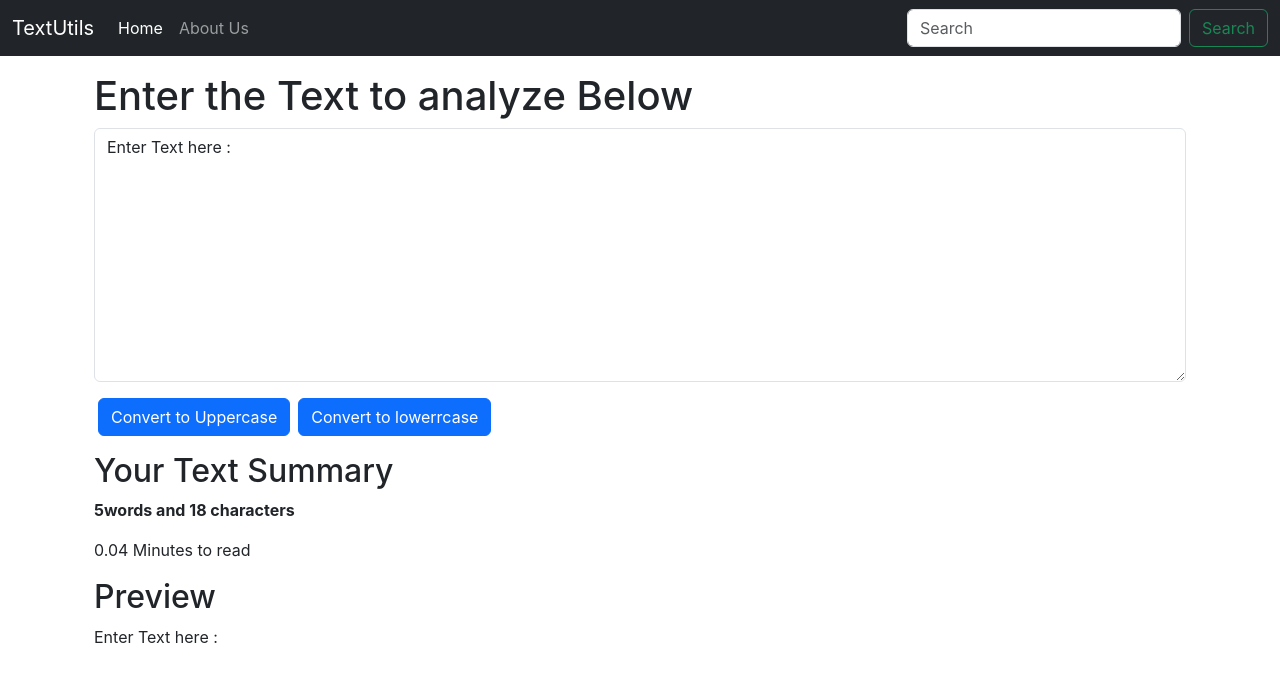
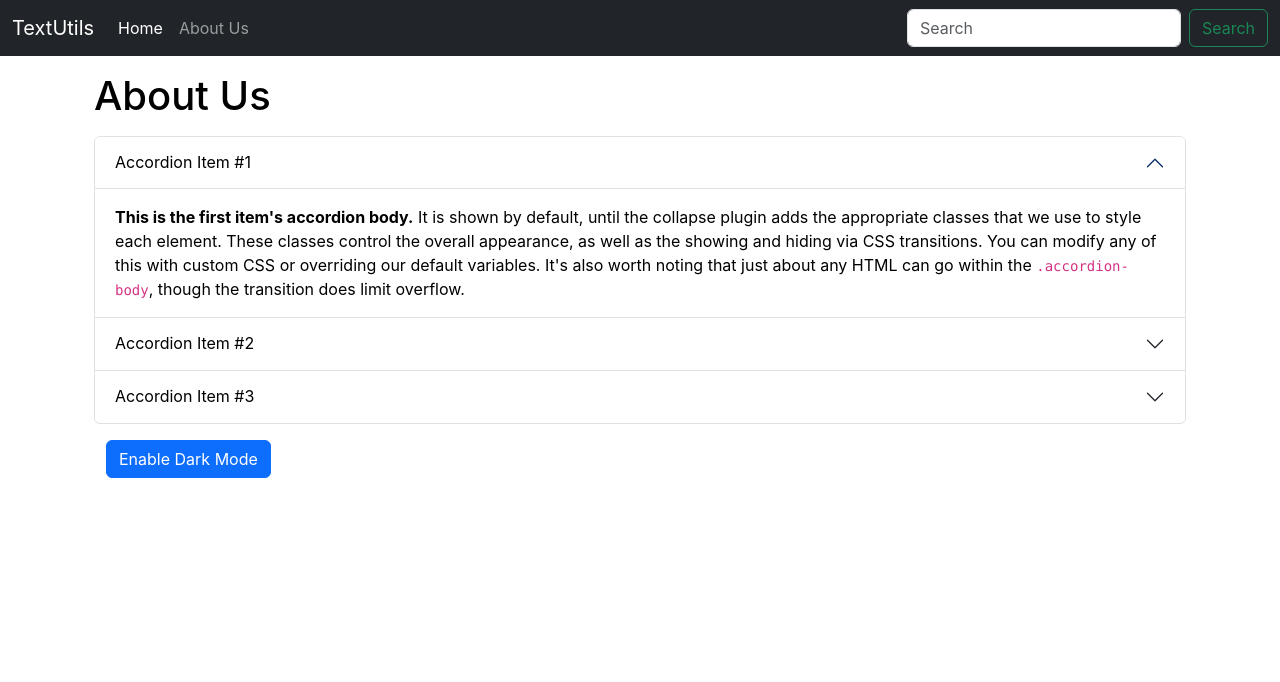
Before and after one commit to Abhi-33/React-fullCourse, a React (Create React App) app: page / in a window 1280 px wide. Shown: the top 682 px of the page. Built offline with nearby package versions, Linux system fonts and the light colour scheme.

Commit message:
Updated all the files

```diff
--- a/src/App.js
+++ b/src/App.js
@@ -1,13 +1,15 @@
 import './App.css';
+import About from './components/About';
 import Navbar from './components/Navbar';
-import TextForm from './components/TextForm'
+// import TextForm from './components/TextForm'
 
 function App() {
   return (
    <>
 <Navbar title="TextUtils"/>
 <div className="container my-3">
-<TextForm heading="Enter the Text to analyze Below" />
+{/* <TextForm heading="Enter the Text to analyze Below" /> */}
+<About />
 </div>
    </>
   );
--- /dev/null
+++ b/src/components/About.js
@@ -0,0 +1,77 @@
+import React, { useState } from 'react'
+
+export default function About() {
+
+        const [myStyle , setmyStyle] = useState({
+            color : 'black',
+            backgroundColor : 'white'
+        })
+
+        const [btnText , setbtnText] = useState("Enable Dark Mode")
+        const toggleStyle = ()=>{
+            if(myStyle.color == 'black'){
+                setmyStyle({
+                    color : 'white',
+                    backgroundColor : 'black',
+                    border : '1px solid white'
+                })
+                setbtnText('Enable Light Mode')
+            }
+            else{
+                setmyStyle({
+                    color : 'black',
+                    backgroundColor : 'white',
+                    border : '1px solid white'
+
+                })
+                setbtnText('Enable Dark Mode')
+            }
+        }
+
+    return (
+        <div className='container' style={myStyle}>
+            <h1 className='my-3'>About Us</h1>
+            <div class="accordion" id="accordionExample">
+                <div class="accordion-item">
+                    <h2 class="accordion-header">
+                        <button class="accordion-button" style={myStyle} type="button" data-bs-toggle="collapse" data-bs-target="#collapseOne" aria-expanded="true" aria-controls="collapseOne">
+                            Accordion Item #1
+                        </button>
+                    </h2>
+                    <div id="collapseOne" class="accordion-collapse collapse show" data-bs-parent="#accordionExample">
+                        <div class="accordion-body" style={myStyle}>
+                            <strong>This is the first item's accordion body.</strong> It is shown by default, until the collapse plugin adds the appropriate classes that we use to style each element. These classes control the overall appearance, as well as the showing and hiding via CSS transitions. You can modify any of this with custom CSS or overriding our default variables. It's also worth noting that just about any HTML can go within the <code>.accordion-body</code>, though the transition does limit overflow.
+                        </div>
+                    </div>
+                </div>
+                <div class="accordion-item">
+                    <h2 class="accordion-header">
+                        <button class="accordion-button collapsed" style={myStyle} type="button" data-bs-toggle="collapse" data-bs-target="#collapseTwo" aria-expanded="false" aria-controls="collapseTwo">
+                            Accordion Item #2
+                        </button>
+                    </h2>
+                    <div id="collapseTwo" class="accordion-collapse collapse" data-bs-parent="#accordionExample">
+                        <div class="accordion-body" style={myStyle}>
+                            <strong>This is the second item's accordion body.</strong> It is hidden by default, until the collapse plugin adds the appropriate classes that we use to style each element. These classes control the overall appearance, as well as the showing and hiding via CSS transitions. You can modify any of this with custom CSS or overriding our default variables. It's also worth noting that just about any HTML can go within the <code>.accordion-body</code>, though the transition does limit overflow.
+                        </div>
+                    </div>
+                </div>
+                <div class="accordion-item" >
+                    <h2 class="accordion-header">
+                        <button class="accordion-button collapsed" style={myStyle} type="button" data-bs-toggle="collapse" data-bs-target="#collapseThree" aria-expanded="false" aria-controls="collapseThree">
+                            Accordion Item #3
+                        </button>
+                    </h2>
+                    <div id="collapseThree" class="accordion-collapse collapse" data-bs-parent="#accordionExample">
+                        <div class="accordion-body" style={myStyle}>
+                            <strong>This is the third item's accordion body.</strong> It is hidden by default, until the collapse plugin adds the appropriate classes that we use to style each element. These classes control the overall appearance, as well as the showing and hiding via CSS transitions. You can modify any of this with custom CSS or overriding our default variables. It's also worth noting that just about any HTML can go within the <code>.accordion-body</code>, though the transition does limit overflow.
+                        </div>
+                    </div>
+                </div>
+            </div>
+            <div className="container">
+            <button type='button' onClick={toggleStyle} className='btn btn-primary my-3'>{btnText}</button>
+            </div>
+        </div>
+    )
+}
```
